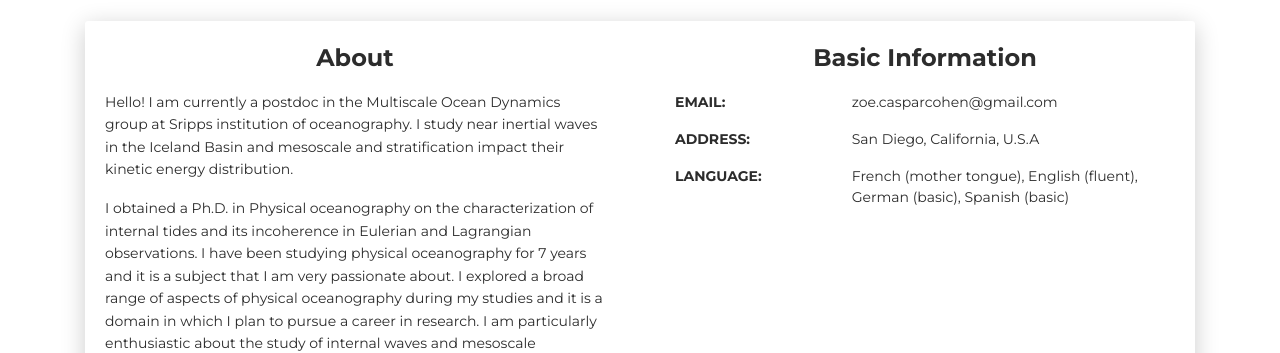
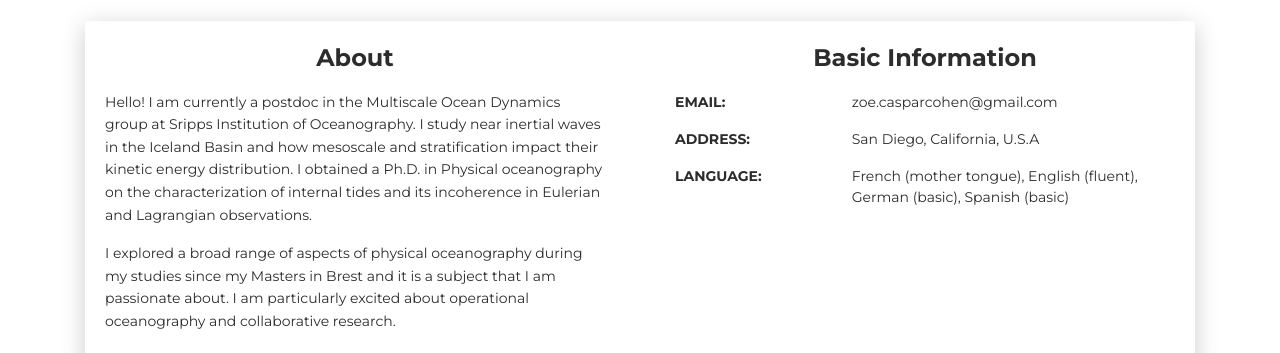
Before and after one commit to zcasparco/resume, a plain HTML site: page index.html in a window 1280 px wide. Shown: the part 599-952 px from the top of the page. Drawn offline with Linux system fonts and the light colour scheme.

Commit message:
Update index.html

```diff
--- a/index.html
+++ b/index.html
@@ -72,8 +72,8 @@
         <div class="col-lg-6 col-md-12">
           <div class="card-body">
             <div class="h4 mt-0 title">About</div>
-            <p>Hello! I am currently a postdoc in the Multiscale Ocean Dynamics group at Sripps institution of oceanography. I study near inertial waves in the Iceland Basin and mesoscale and stratification impact their kinetic energy distribution. </p>
-            <p>I obtained a Ph.D. in Physical oceanography on the characterization of internal tides and its incoherence in Eulerian and Lagrangian observations. I have been studying physical oceanography for 7 years and it is a subject that I am very passionate about. I explored a broad range of aspects of physical oceanography during my studies and it is a domain in which I plan to pursue a career in research. I am particularly enthusiastic about the study of internal waves and mesoscale interactions in multi-observational datasets.</p>
+            <p>Hello! I am currently a postdoc in the Multiscale Ocean Dynamics group at Sripps Institution of Oceanography. I study near inertial waves in the Iceland Basin and how mesoscale and stratification impact their kinetic energy distribution. I obtained a Ph.D. in Physical oceanography on the characterization of internal tides and its incoherence in Eulerian and Lagrangian observations. </p>
+            <p>I explored a broad range of aspects of physical oceanography during my studies since my Masters in Brest and it is a subject that I am passionate about. I am particularly excited about operational oceanography and collaborative research. </p>
           </div>
         </div>
         <div class="col-lg-6 col-md-12">
```
